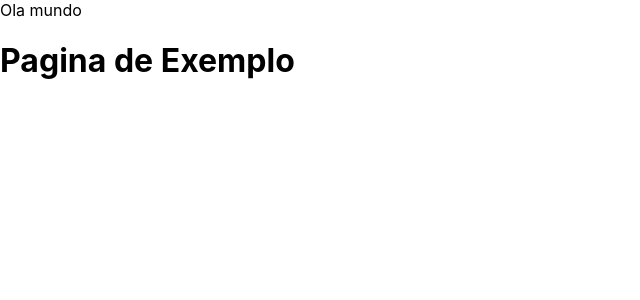
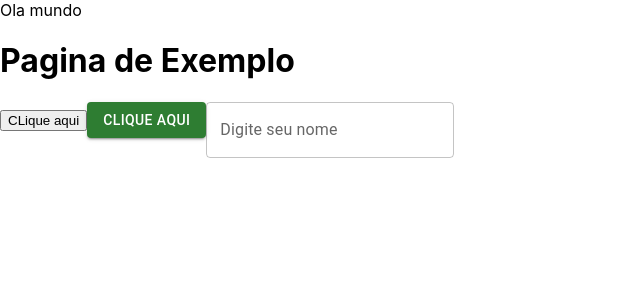
Before and after one commit to iwtrainingbr/front-14-app, a React (Create React App) app: page /exemplo in a window 1280 px wide. Shown: the top 300 px of the page, without its empty margins (0-640 px from the left). Built offline with nearby package versions, Linux system fonts and the light colour scheme.

Commit message:
Adicionando material ui

```diff
--- a/package.json
+++ b/package.json
@@ -3,9 +3,14 @@
   "version": "0.1.0",
   "private": true,
   "dependencies": {
+    "@emotion/react": "^11.9.0",
+    "@emotion/styled": "^11.8.1",
+    "@mui/icons-material": "^5.6.2",
+    "@mui/material": "^5.6.4",
     "@testing-library/jest-dom": "^5.16.4",
     "@testing-library/react": "^13.2.0",
     "@testing-library/user-event": "^13.5.0",
+    "daisyui": "^2.14.3",
     "react": "^18.1.0",
     "react-dom": "^18.1.0",
     "react-router-dom": "^6.3.0",
--- a/src/pages/Example/index.js
+++ b/src/pages/Example/index.js
@@ -1,5 +1,15 @@
+import {Button, TextField} from "@mui/material";
+
+
 export default function Example() {
   return (
-    <h1>Pagina de Exemplo</h1>
+    <div>
+      <h1>Pagina de Exemplo</h1>
+
+      <button>CLique aqui</button>
+      <Button color="success" variant="contained">CLique aqui</Button>
+
+      <TextField label="Digite seu nome"/>
+    </div>
   )
 }
```
Also changed, not shown: 1 other file (tests, documents, lock files or other folders).
